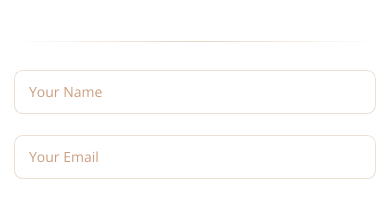
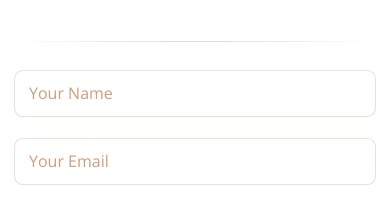
Before and after one commit to dedkola/harp-healing, a Next.js app: page /signup in a window 390 px wide. Shown: the part 312-531 px from the top of the page. Built offline with nearby package versions, Linux system fonts and the light colour scheme; no server answers.

Commit message:
fix iphone zoom

```diff
--- a/app/signup/page.tsx
+++ b/app/signup/page.tsx
@@ -126,7 +126,7 @@ export default function ContactPage() {
                 required
                 value={formData.name}
                 onChange={(e) => setFormData({ ...formData, name: e.target.value })}
-                className="min-w-0 w-full px-4 py-3 rounded-lg border border-[#c19a6b]/30 bg-white/50 text-amber-900 placeholder:text-amber-800/50 focus:outline-none focus:ring-2 focus:ring-[#c19a6b]/50 focus:border-transparent transition-all"
+                className="w-full px-4 py-3 rounded-lg border border-[#c19a6b]/30 bg-white/50 text-amber-900 placeholder:text-amber-800/50 focus:outline-none focus:ring-2 focus:ring-[#c19a6b]/50 focus:border-transparent transition-all text-[16px]"
               />
             </div>
 
@@ -138,7 +138,7 @@ export default function ContactPage() {
                 required
                 value={formData.email}
                 onChange={(e) => setFormData({ ...formData, email: e.target.value })}
-                className="min-w-0 w-full px-4 py-3 rounded-lg border border-[#c19a6b]/30 bg-white/50 text-amber-900 placeholder:text-amber-800/50 focus:outline-none focus:ring-2 focus:ring-[#c19a6b]/50 focus:border-transparent transition-all"
+                className=" w-full px-4 py-3 rounded-lg border border-[#c19a6b]/30 bg-white/50 text-amber-900 placeholder:text-amber-800/50 focus:outline-none focus:ring-2 focus:ring-[#c19a6b]/50 focus:border-transparent transition-all text-[16px]"
               />
             </div>
 
```
